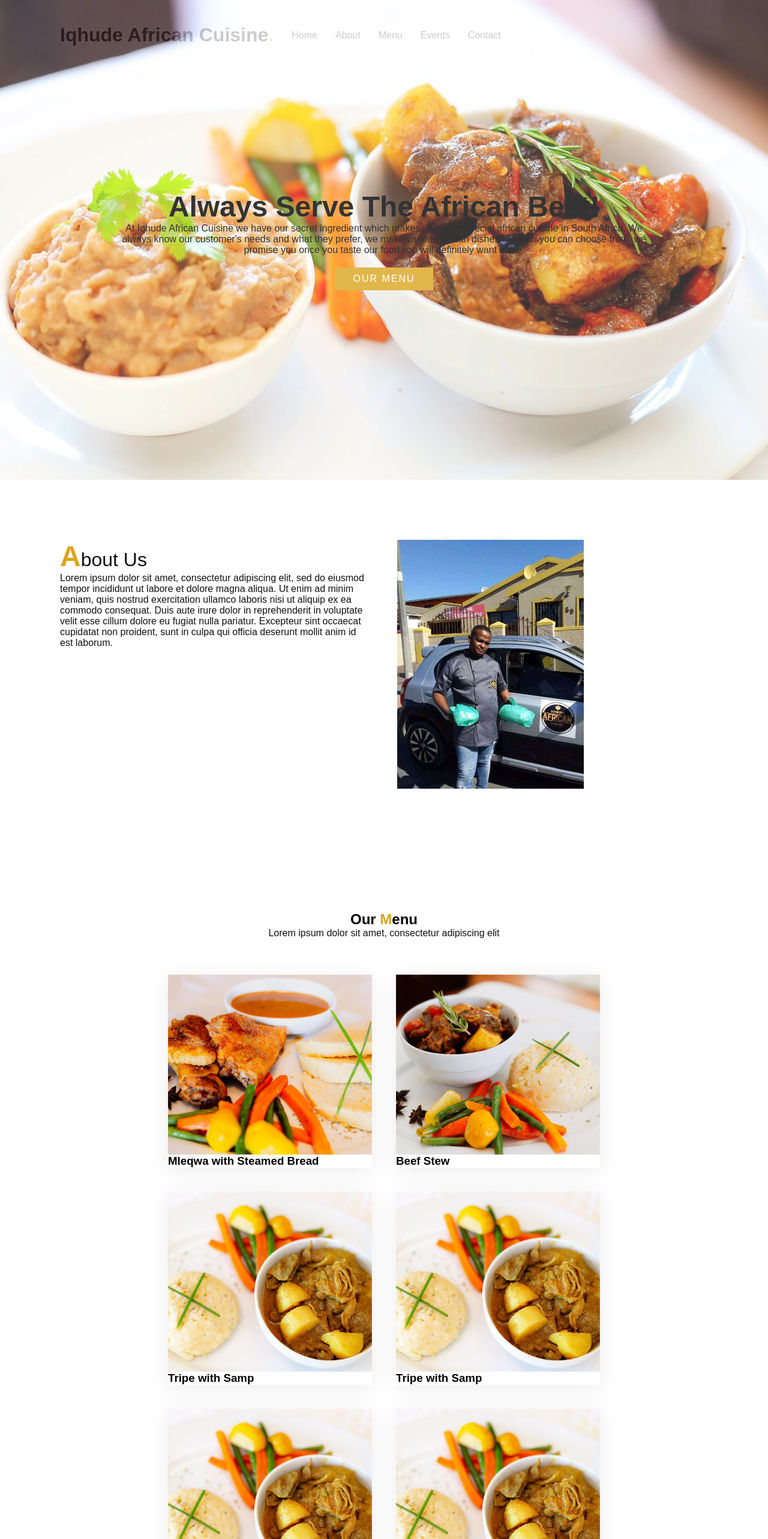
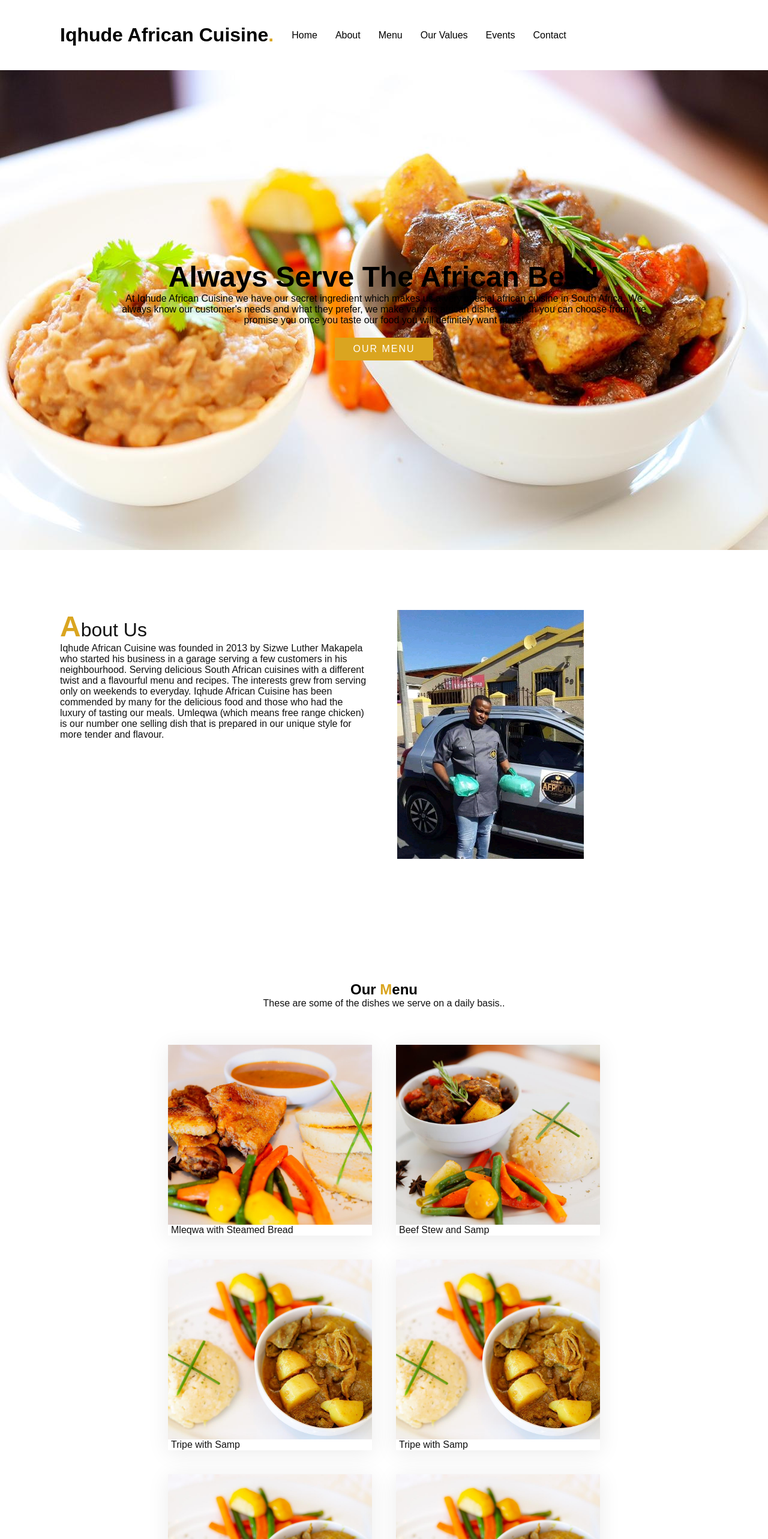
Before and after one commit to PheloMacanda/iqhude-african-cuisine, a React (Create React App) app: page / in a window 1280 px wide. Shown: the top 2566 px of the page at 60% size. Built offline with nearby package versions, Linux system fonts and the light colour scheme.

Commit message:
web updates

```diff
--- a/package.json
+++ b/package.json
@@ -9,6 +9,7 @@
     "react": "^17.0.2",
     "react-dom": "^17.0.2",
     "react-scripts": "4.0.3",
+    "react-scroll": "^1.8.2",
     "web-vitals": "^1.0.1"
   },
   "scripts": {
--- a/src/App.js
+++ b/src/App.js
@@ -4,6 +4,7 @@ import Events from './components/events/events';
 import Menu from './components/menu/our-menu';
 import NavBar from './components/navigation/nav-bar';
 import Contact from './components/contact/contact';
+import OurValues from './components/our_values/our_values';
 import Footer from './components/footer/footer';
 
 function App() {
@@ -15,6 +16,7 @@ function App() {
       <NavBar />
       <About />
       <Menu />
+      <OurValues />
       <Events />
       <Contact />
       <Footer />
--- a/src/components/about/about.js
+++ b/src/components/about/about.js
@@ -10,12 +10,12 @@ const About = () => {
                     <div className="col50">
                         <h2 className="titleText"><span>A</span>bout Us</h2>
                         <p>
-                            Lorem ipsum dolor sit amet, consectetur adipiscing elit, sed do eiusmod
-                            tempor incididunt ut labore et dolore magna aliqua. Ut enim ad minim veniam,
-                            quis nostrud exercitation ullamco laboris nisi ut aliquip ex ea commodo
-                            consequat. Duis aute irure dolor in reprehenderit in voluptate velit esse
-                            cillum dolore eu fugiat nulla pariatur. Excepteur sint occaecat cupidatat non
-                            proident, sunt in culpa qui officia deserunt mollit anim id est laborum.
+                            Iqhude African Cuisine was founded in 2013 by Sizwe Luther Makapela who
+                            started his business in a garage serving a few customers in his neighbourhood.
+                            Serving delicious South African cuisines with a different twist and a flavourful menu and recipes.
+                            The interests grew from serving only on weekends to everyday.
+                            Iqhude African Cuisine has been commended by many for the delicious food and those who had the luxury of tasting our meals.
+                            Umleqwa (which means free range chicken) is our number one selling dish that is prepared in our unique style for more tender and flavour.
                         </p>
                     </div>
                     <div className="col50">
--- a/src/components/contact/contact.js
+++ b/src/components/contact/contact.js
@@ -7,7 +7,7 @@ const Contact = () => {
             <section className="contact" id="contac">
                 <div className="title">
                     <h2 className="titleText"><span>C</span>ontact Us</h2>
-                    <p>Lorem ipsum dolor sit amet, consectetur adipisicing elit.</p>
+                    <p>For any complaints/compliments or order/catering enquiries, fill in this form and we'll get back to you asap.</p>
                 </div>
                 <div className="contactForm">
                     <h3>Send Message</h3>
--- a/src/components/events/events.js
+++ b/src/components/events/events.js
@@ -9,7 +9,7 @@ const Events = () => {
             <section className="events" id="events">
                 <div className="title">
                     <h2>Our Past Catering <span>E</span>vents</h2>
-                    <p>Lorem ipsum dolor sit amet, consectetur adipiscing elit</p>
+                    <p>We also do catering for events, these are some of the events we catered for..</p>
                 </div>
                 <div className="content">
                     <div className="box">
--- a/src/components/menu/our-menu.css
+++ b/src/components/menu/our-menu.css
@@ -40,3 +40,7 @@
     height: 100%;
     object-fit: cover;
 }
+
+.text p{
+    padding-left: 5px;
+}
--- a/src/components/menu/our-menu.js
+++ b/src/components/menu/our-menu.js
@@ -9,7 +9,7 @@ const Menu = () => {
         <section className="menu" id="menu">
             <div className="title">
                 <h2>Our <span>M</span>enu</h2>
-                <p>Lorem ipsum dolor sit amet, consectetur adipiscing elit</p>
+                <p>These are some of the dishes we serve on a daily basis..</p>
             </div>
             <div className="content">
                 <div className="box">
@@ -17,7 +17,7 @@ const Menu = () => {
                         <img src={Beef} alt="Menu 1" />
                     </div>
                     <div className="text">
-                        <h3>Beef Stew</h3>
+                        <p>Beef Stew and Samp</p>
                     </div>
                 </div>
                 <div className="box">
@@ -25,7 +25,7 @@ const Menu = () => {
                         <img src={Mleqwa} alt="Menu 2" />
                     </div>
                     <div className="text">
-                        <h3>Mleqwa with Steamed Bread</h3>
+                        <p>Mleqwa with Steamed Bread</p>
                     </div>
                 </div>
                 <div className="box">
@@ -33,7 +33,7 @@ const Menu = () => {
                         <img src={Pense} alt="Menu 3" />
                     </div>
                     <div className="text">
-                        <h3>Tripe with Samp</h3>
+                        <p>Tripe with Samp</p>
                     </div>
                 </div>
                 <div className="box">
@@ -41,7 +41,7 @@ const Menu = () => {
                         <img src={Pense} alt="Menu 3" />
                     </div>
                     <div className="text">
-                        <h3>Tripe with Samp</h3>
+                        <p>Tripe with Samp</p>
                     </div>
                 </div>
                 <div className="box">
@@ -49,7 +49,7 @@ const Menu = () => {
                         <img src={Pense} alt="Menu 3" />
                     </div>
                     <div className="text">
-                        <h3>Tripe with Samp</h3>
+                        <p>Tripe with Samp</p>
                     </div>
                 </div>
                 <div className="box">
@@ -57,7 +57,7 @@ const Menu = () => {
                         <img src={Pense} alt="Menu 3" />
                     </div>
                     <div className="text">
-                        <h3>Tripe with Samp</h3>
+                        <p>Tripe with Samp</p>
                     </div>
                 </div>
             </div>
--- a/src/components/navigation/nav-bar.js
+++ b/src/components/navigation/nav-bar.js
@@ -1,20 +1,22 @@
 import './nav-styles.css';
+import { Link } from 'react-scroll';
 
 const NavBar = () => {
 
     return (
         <>
-            <header>
+            <header className="header">
                 <a href="/" className="logo">Iqhude African Cuisine<span>.</span></a>
                 <div className="menuToggle">
 
                 </div>
                 <ul className="navigation">
-                    <li><a href="/">Home</a></li>
-                    <li><a href="/about">About</a></li>
-                    <li><a href="/menu">Menu</a></li>
-                    <li><a href="/events">Events</a></li>
-                    <li><a href="/contact">Contact</a></li>
+                    <li><Link to="banner" spy={true} smooth={true}>Home</Link></li>
+                    <li><Link to="about" spy={true} smooth={true}>About</Link></li>
+                    <li><Link to="menu" spy={true} smooth={true}>Menu</Link></li>
+                    <li><Link to="our_values" spy={true} smooth={true}>Our Values</Link></li>
+                    <li><Link to="events" spy={true} smooth={true}>Events</Link></li>
+                    <li><Link to="contact" spy={true} smooth={true}>Contact</Link></li>
                 </ul>
             </header>
             <section className="banner" id="banner">
@@ -23,9 +25,11 @@ const NavBar = () => {
                     <p>
                         At Iqhude African Cuisine we have our secret ingredient which makes us a very special african cuisine in South Africa.
                         We always know our customer's needs and what they prefer, we make various african dishes in which you can choose from,
-                        we promise you once you taste our food you will definitely want more.
+                        we promise you once you taste our food you will definitely want more!
                 </p>
-                    <a href="/" className="btn">Our Menu</a>
+                    <Link to="menu" spy={true} smooth={true} className="btn">
+                        Our Menu
+                    </Link>
                 </div>
             </section>
         </>
--- a/src/components/navigation/nav-styles.css
+++ b/src/components/navigation/nav-styles.css
@@ -24,7 +24,13 @@ body {
     align-items: center;
     background: url('../../assets/background-img.jpg');
     background-size: cover;
-    opacity: 0.8;
+    /* opacity: 0.1; */
+}
+
+.header {
+    color: black;
+    background-color: transparent;
+    position: relative;
 }
 
 .banner .content {
@@ -57,6 +63,7 @@ body {
 
 .btn:hover {
     letter-spacing: 6px;
+    cursor: pointer;
 }
 
 header {
@@ -96,6 +103,7 @@ header .navigation {
 header .navigation li {
     list-style: none;
     margin-left: 30px;
+    cursor: pointer;
 }
 
 header .navigation li a {
--- /dev/null
+++ b/src/components/our_values/our_values.css
@@ -0,0 +1,50 @@
+.title {
+    width: 100%;
+    display: flex;
+    justify-content: center;
+    align-items: center;
+    flex-direction: column;
+}
+
+.title h2 span {
+    color: rgb(218, 165, 32);
+}
+
+.our_values .content {
+    display: flex;
+    justify-content: center;
+    flex-direction: row-reverse;
+    flex-wrap: wrap;
+    margin-top: 40px;
+}
+
+.our_values .content .card {
+    margin: 3px 0 0 25px;
+    width: 25%;
+    transition: 0.35s;
+    box-shadow: 0 5px 35px rgba(0,0,0,0.2);
+}
+
+.our_values .content .card .heading {
+    text-align: center;
+    color: teal;
+}
+
+.our_values .content .card .heading2 {
+    text-align: center;
+    color: maroon;
+}
+
+.our_values .content .card .heading3 {
+    text-align: center;
+    color: greenyellow;
+}
+
+.our_values .content .card p {
+    padding: 10px 15px;
+}
+
+.card:hover {
+    box-shadow: 0 8px 16px 0 rgba(0,0,0,2.2);
+    cursor: pointer;
+}
--- /dev/null
+++ b/src/components/our_values/our_values.js
@@ -0,0 +1,50 @@
+import './our_values.css';
+import IqhudeLogo from '../../assets/IqhudeLogo.jpg';
+
+const OurValues = () => {
+
+    return (
+        <section className="our_values" id="our_values">
+            <div className="title">
+                <h2>Our <span>V</span>alues</h2>
+                <p>Customers are an asset to our business therefore their opinion
+                    is valuable to us. We believe in using fresh produce that creates
+                    succulent and flavorful dishes. We strive to improve on our delivery times
+                    and menu. We believe in consistency.
+                </p>
+            </div>
+            <div className="content">
+                <div class="card">
+                    <img src={IqhudeLogo} alt="Our Logo" style={{ width: '100%' }} />
+                    <h4 className="heading">
+                        <b>Vision</b>
+                    </h4>
+                    <p>To be a known brand in serving memorable traditional foods.</p>
+                </div>
+                <div class="card">
+                    <img src={IqhudeLogo} alt="Our Logo" style={{ width: '100%' }} />
+                    <h4 className="heading2">
+                        <b>Mission</b>
+                    </h4>
+                    <p>
+                        To create dishes that are attractive to the eye whilst meeting our customer’s needs daily.
+                        Conduct regular trainings for our employees
+                    </p>
+                </div>
+                <div class="card">
+                    <img src={IqhudeLogo} alt="Our Logo" style={{ width: '100%' }} />
+                    <h4 className="heading3">
+                        <b>Objectives</b>
+                    </h4>
+                    <p>
+                        Expand the Iqhude brand nationally and maximise profitability.
+                        Maintain the same standards while being efficient.
+                        To be innovative and driven by change.
+                    </p>
+                </div>
+            </div>
+        </section>
+            )
+};
+
+            export default OurValues;
```
Also changed, not shown: 1 other file (tests, documents, lock files or other folders).
